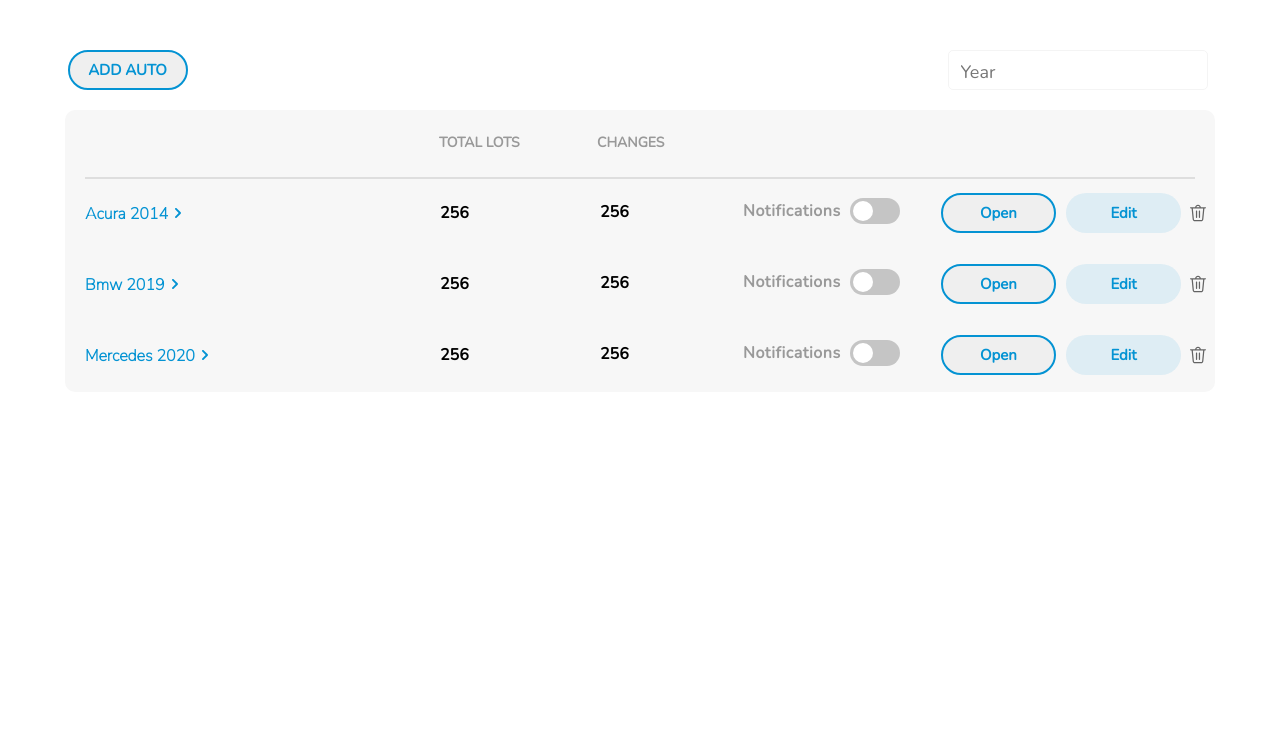
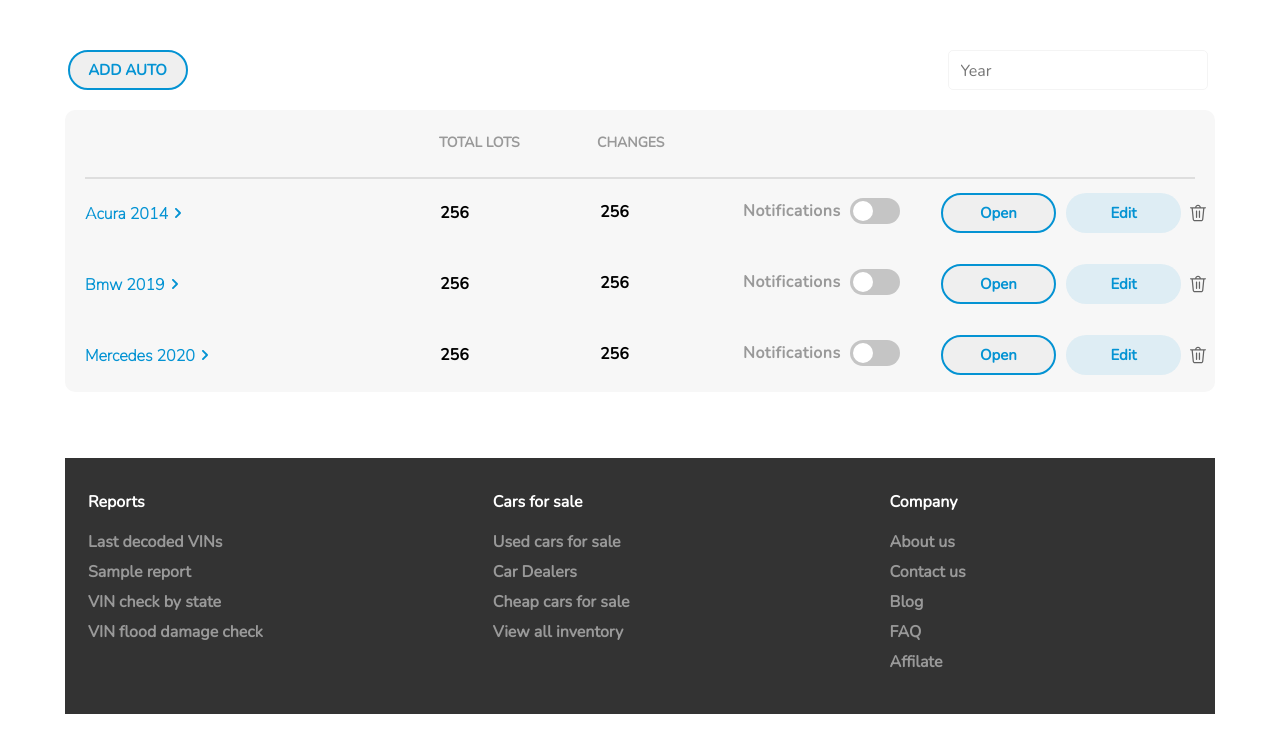
Before and after one commit to EalsyCoD/Saved-Searches, a React (Create React App) app: page / in a window 1280 px wide. Shown: the top 752 px of the page. Built offline with nearby package versions, Linux system fonts and the light colour scheme; data requests are answered from the project's data file.

Commit message:
added footer

```diff
--- a/src/App.js
+++ b/src/App.js
@@ -3,6 +3,8 @@
 
 import Header from './Components/Header/Header.js'
 import AutoList from './Components/AutoList/AutoList.js'
+import Footer from './Components/Footer/Footer.js'
+
 import { initAuto } from './ducks/actions/AutoAction.js'
 
 
@@ -19,6 +21,7 @@
     <>
     <Header />
     <AutoList />
+    <Footer />
     </>
   )
 }
--- /dev/null
+++ b/src/Components/Footer/Footer.js
@@ -0,0 +1,38 @@
+import React from 'react';
+import cl from './Footer.module.scss'
+const Footer = () => {
+    return (
+        <div className={cl.container}>
+            <div className={cl.block1}>
+           <h1>Reports</h1>
+           <ul>
+               <li>Last decoded VINs</li>
+               <li>Sample report</li>
+               <li>VIN check by state</li>
+               <li>VIN flood damage check</li>
+           </ul>
+           </div>
+           <div className={cl.block2}>
+           <h2>Cars for sale</h2>
+           <ul>
+               <li>Used cars for sale</li>
+               <li>Car Dealers</li>
+               <li>Cheap cars for sale</li>
+               <li>View all inventory</li>
+           </ul>
+           </div>
+           <div className={cl.block3}>
+           <h3>Company</h3>
+           <ul>
+               <li>About us</li>
+               <li>Contact us</li>
+               <li>Blog</li>
+               <li>FAQ</li>
+               <li>Affilate</li>
+           </ul>
+           </div>
+        </div>
+    );
+}
+
+export default Footer;
--- /dev/null
+++ b/src/Components/Footer/Footer.module.scss
@@ -0,0 +1,54 @@
+.container{
+    margin: 66px auto;
+    width: 1150px;
+    height: 256px;
+    background-color: #333333;
+    display: flex;
+}
+
+.block1{
+    padding: 33px 0 0 23px;
+}
+
+.block2{
+    padding: 33px 0 0 230px;
+}
+
+.block3{
+    padding: 33px 0 0 260px;
+}
+
+h1{
+    font-family: 'Nunito';
+    font-style: normal;
+    font-weight: 800;
+    font-size: 16px;
+    color: #FFFFFF;
+}
+
+h2{
+    font-family: 'Nunito';
+    font-style: normal;
+    font-weight: 800;
+    font-size: 16px;
+    color: #FFFFFF;
+}
+
+h3{
+    font-family: 'Nunito';
+    font-style: normal;
+    font-weight: 800;
+    font-size: 16px;
+    color: #FFFFFF;
+}
+
+ul{
+   margin-top: 10px;
+}
+
+li{
+padding-top: 8px;
+color: #999999;
+font-weight: 600;
+font-style: normal;
+}
--- a/src/index.css
+++ b/src/index.css
@@ -2,10 +2,11 @@
   padding: 0;
   margin: 0;
   text-decoration: none;
+  list-style-type: none;
   outline: none;
   border: none;
   font-family: "Nunito";
   box-sizing: border-box;
-  font-size: 18px;
+  font-size: 16px;
   font-weight: 300;
 }
```
